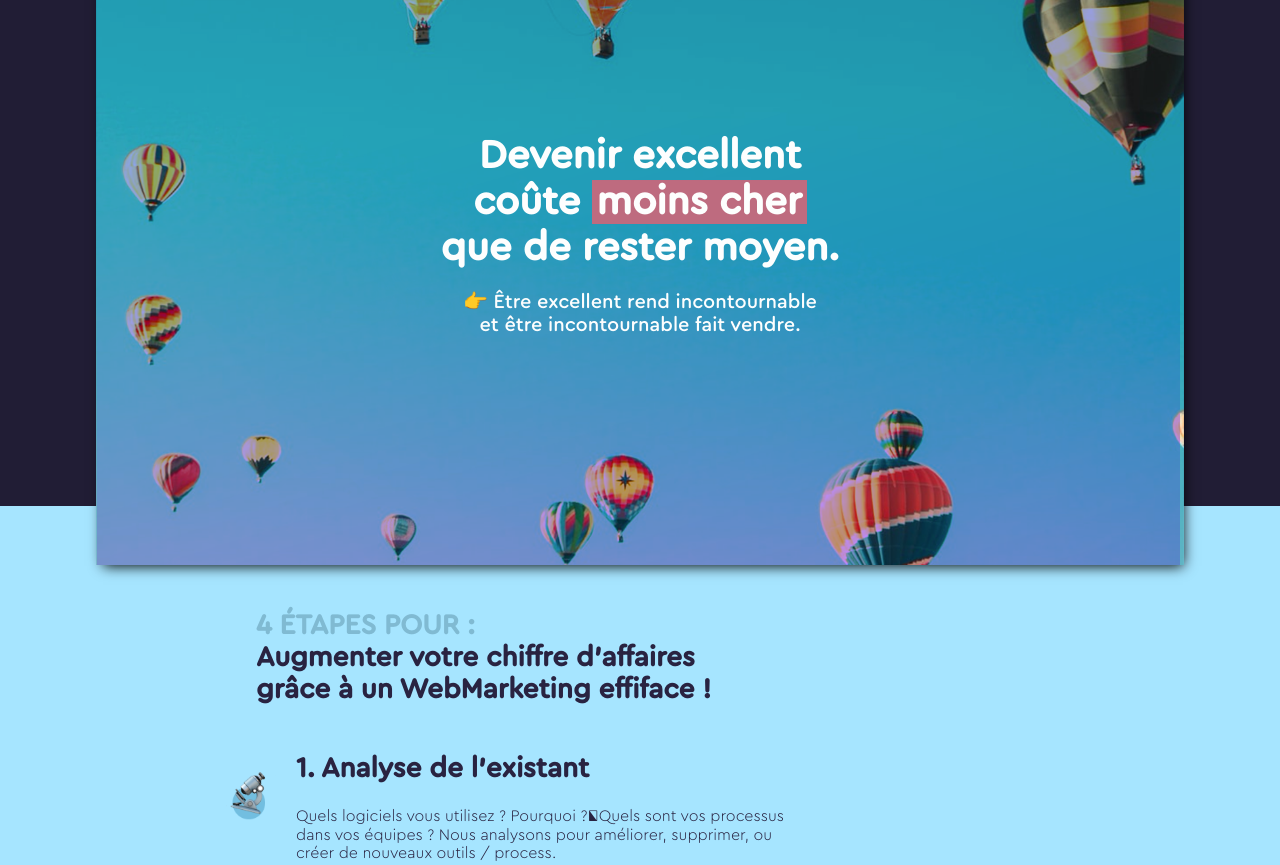
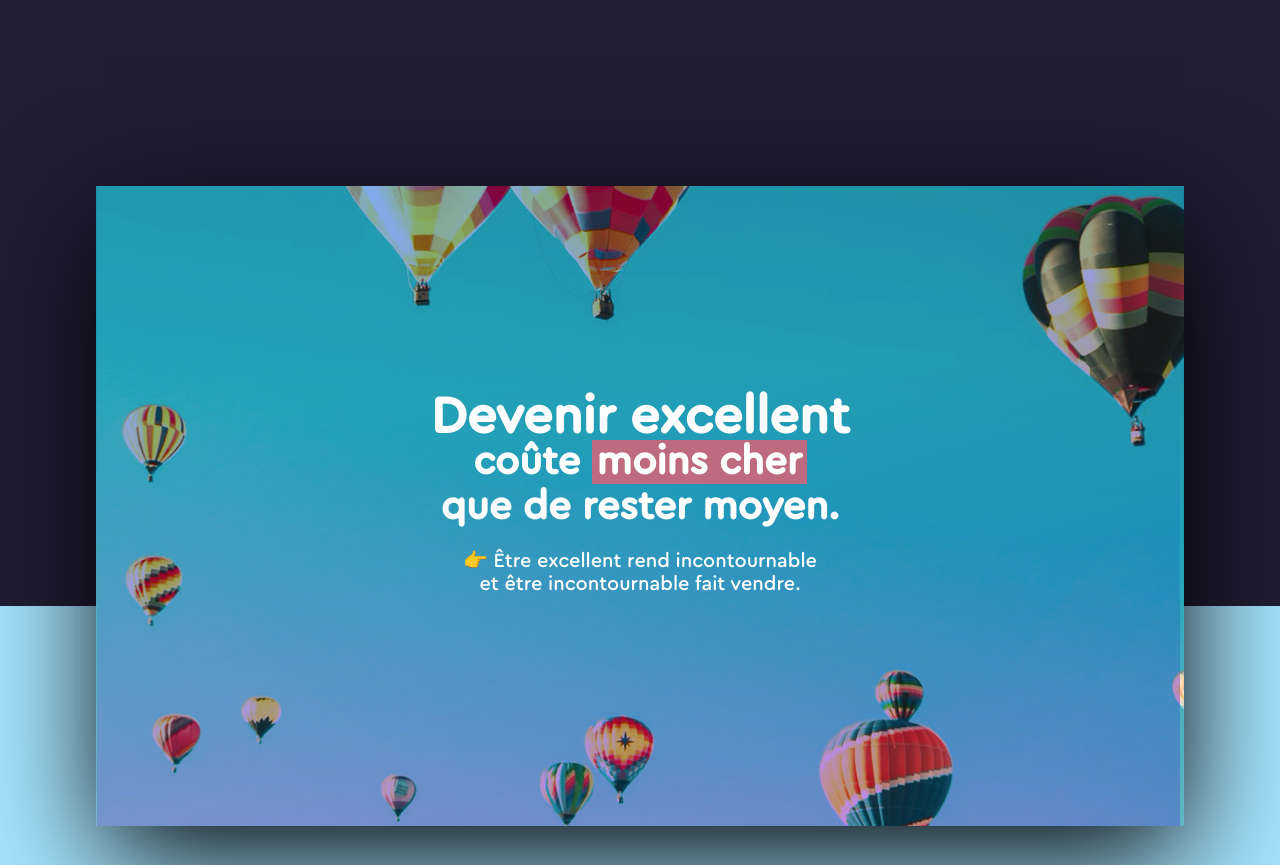
Before and after one commit to lucrampro/Agence-ne-pas-deranger, a plain HTML site: page index.html in a window 1280 px wide. Shown: the part 1340-2205 px from the top of the page. Drawn offline with Linux system fonts and the light colour scheme.

Commit message:
more changes

```diff
--- a/css/style.css
+++ b/css/style.css
@@ -43,6 +43,10 @@ li{
 p{
     width: 300px;
 }
+.one, .two, .three {
+    display: block;
+}
+
 button{
     padding: 10px;
     background-color: #6cbfdd;
@@ -86,7 +90,7 @@ button{
     background-position: 9% 100% ;
     position: relative;
     transform: translateY(20px);
-    box-shadow: 3px 5px 13px -4px black;
+    box-shadow: 3px 35px 114px -4px black;
 }
 .button--contact{
     position: absolute;
@@ -94,7 +98,7 @@ button{
     right: -30px;
     width: 92px;
     height: 30px;
-    font-size: 12px;
+    font-size: 15px;
 }
 .background__home h1 span{
     display: block;
@@ -140,17 +144,24 @@ button{
     width: 85vw;
     text-align: center;
     background-position: 13% 72%;
-    transform: translateY(59px);
+    transform: translateY(90px);
     font-family: "crp-medium";
-    box-shadow: 3px 5px 13px -4px black;
+    box-shadow: 3px 35px 114px -4px black;
 }
 
+.devenir--exelent h2 {
+    font-size: 23px;
+    line-height: 28px;
+}
 
 /* ETAPE */
 
 .etape{
     background-color: #a6e5ff;
     padding-top: 60px;
+}
+.title--etape {
+    margin-top: 100px;
 }
 .etape h2{
     color: #292341;
@@ -203,6 +214,7 @@ button{
 
     /* STYLES DU SITE */
 
+
 body{
 
     font-size: 16px;
@@ -226,6 +238,10 @@ li{
 }
 p{
     width: 600px;
+}
+
+.one {
+    font-size: 52px;
 }
 .flex-center-center{
     display: flex;
@@ -291,11 +307,12 @@ p{
     text-align: center;
     margin: auto;
     font-size: 20px;
-
+    transform: translateY(220px);
 }
 .devenir--exelent h2{
     font-size: 40px;
     width: 100%;
+    line-height: 45px;
     margin: auto;
 }
 
@@ -308,8 +325,8 @@ p{
 }
 .title--etape{
     margin-left: 20vw;
+    margin-top: 250px;
 }
-
 
 .etape ul{
 
--- a/index.html
+++ b/index.html
@@ -22,7 +22,7 @@
     <!-- SERVICE -->
     <div class="service ">
         <!-- commercialiser -->
-        <ul>
+        <ul style=" margin-top: 100px;">
             <li class="logo"><img src="./assets/img/ampoule.png" alt=""> </li>
             <li class="reveal">
                 <h2>
@@ -66,9 +66,9 @@
         <div class="devenir--exelent flex-center-center">
            <div>
                 <h2 class='reveal'>
-                    Devenir excellent <br>
-                    coûte <span class="pink">moins cher</span> <br>
-                    que de rester moyen.
+                    <span class="one">  Devenir excellent  </span>
+                    <span class="two"> coûte <span class="pink">moins cher</span> </span>
+                    <span class="three"> que de rester moyen. </span>
                 </h2>
                 <p class='reveal'>
                     👉 Être excellent rend incontournable  <br>
```
